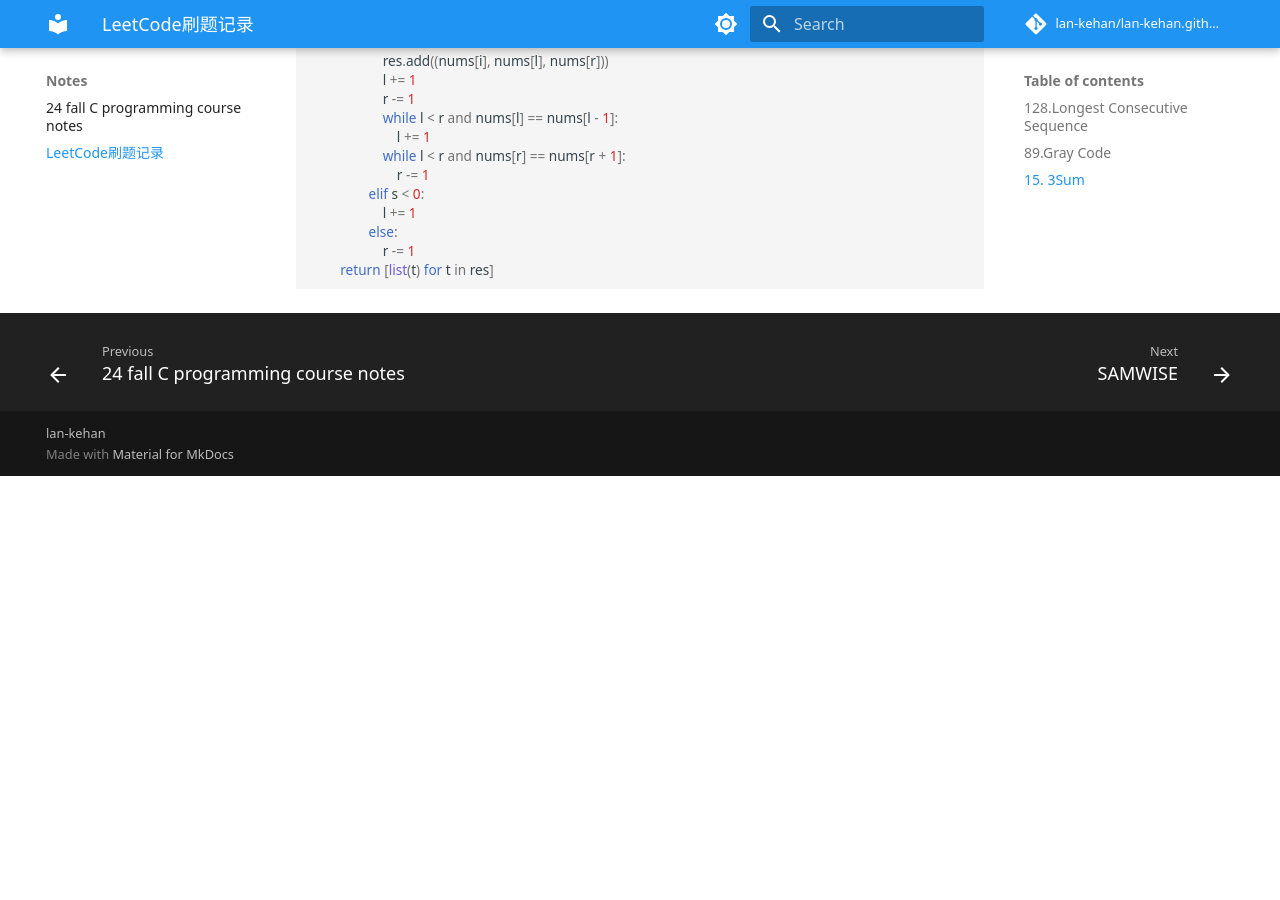
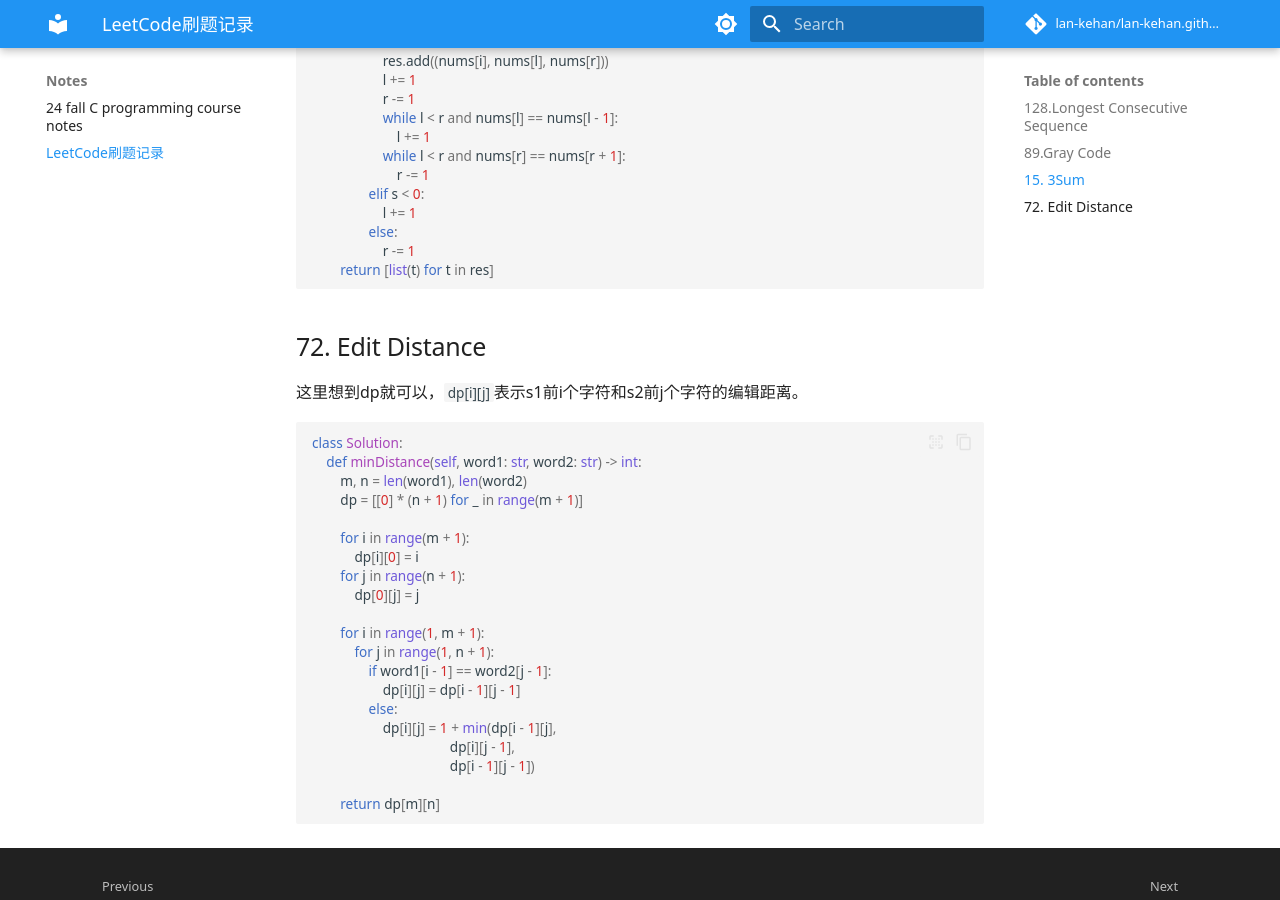
Before and after one commit to lan-kehan/lan-kehan.github.io, an MkDocs documentation site: the page built from docs/section2/LeetCode.md, in a window 1280 px wide and 900 px high, scrolled down 2511 px. Built offline with MkDocs 1.6.1 and Material for MkDocs 9.7.7, drawn with Linux system fonts in a browser that asks for light colours; some web fonts are replaced; comment, search, counter and statistics services are not loaded; before the commit the page ends 2987 px from its top, so only the background shows below that.

Commit message:
adding notes

````diff
--- a/docs/section2/LeetCode.md
+++ b/docs/section2/LeetCode.md
@@ -131,3 +131,30 @@ class Solution:
                     r -= 1
         return [list(t) for t in res]
 ```
+
+## 72. Edit Distance
+
+这里想到dp就可以，`dp[i][j]`表示s1前i个字符和s2前j个字符的编辑距离。
+
+```python
+class Solution:
+    def minDistance(self, word1: str, word2: str) -> int:
+        m, n = len(word1), len(word2)
+        dp = [[0] * (n + 1) for _ in range(m + 1)]
+
+        for i in range(m + 1):
+            dp[i][0] = i
+        for j in range(n + 1):
+            dp[0][j] = j
+
+        for i in range(1, m + 1):
+            for j in range(1, n + 1):
+                if word1[i - 1] == word2[j - 1]:
+                    dp[i][j] = dp[i - 1][j - 1]
+                else:
+                    dp[i][j] = 1 + min(dp[i - 1][j],
+                                       dp[i][j - 1],
+                                       dp[i - 1][j - 1])
+
+        return dp[m][n]
+```
````
